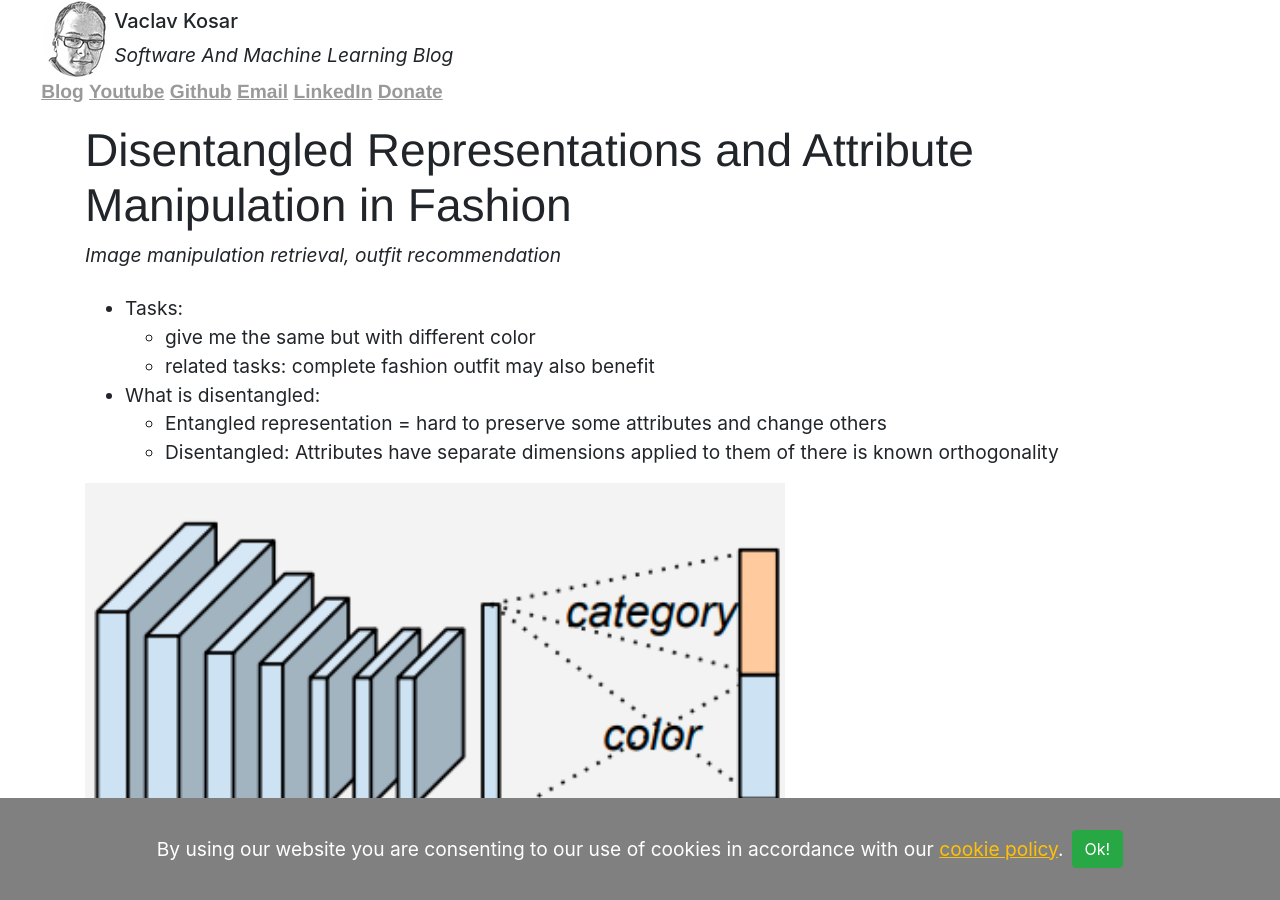
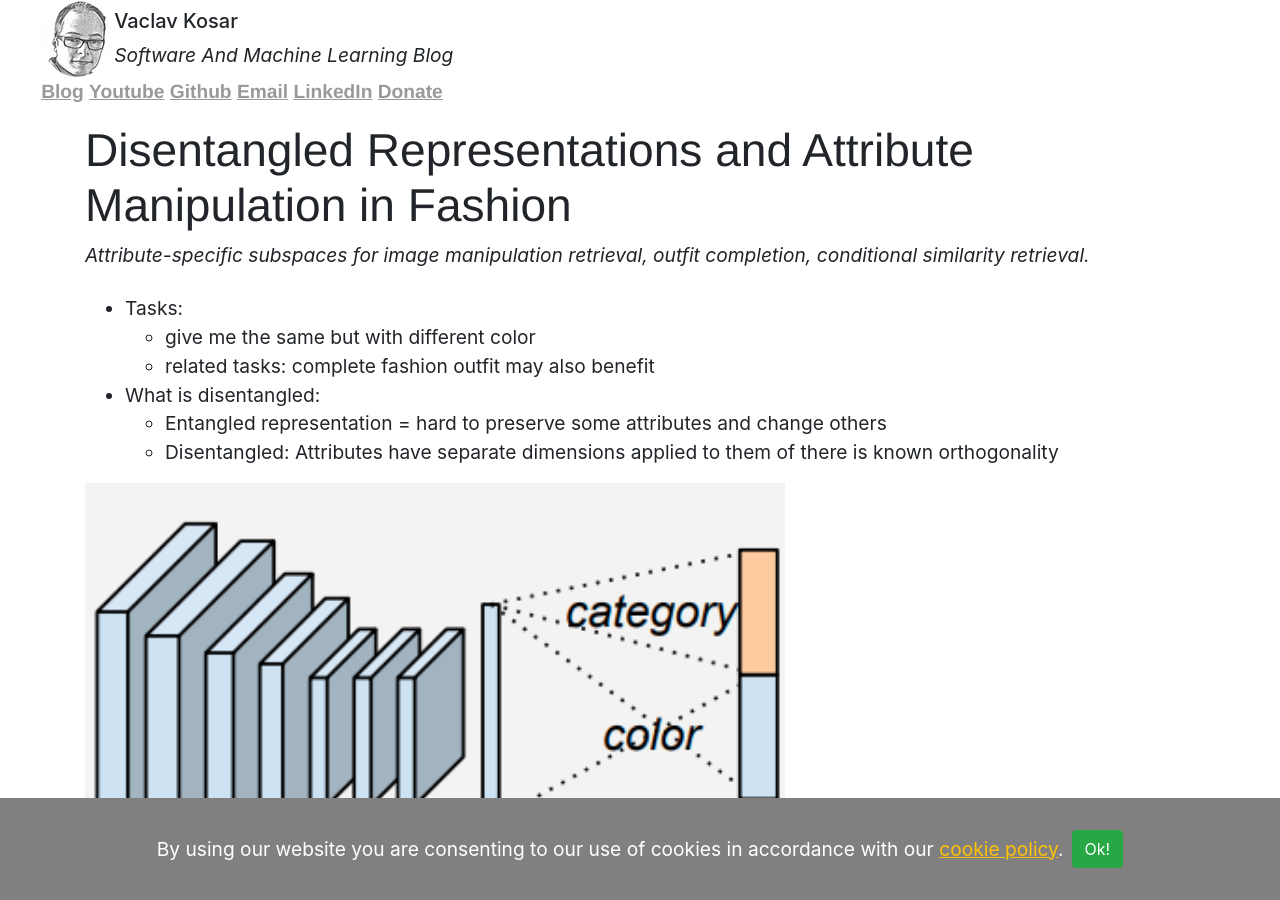
Before and after one commit to vackosar/vackosar.github.io, a Jekyll site: the page built from _posts/2021-10-25-disentagled-representations-and-attribute-manipulation-in-fashion.md, in a window 1280 px wide and 900 px high. Built offline with Jekyll 4.4.1, drawn with Linux system fonts in a browser that asks for light colours.

Commit message:
disentangle representations

```diff
--- a/_posts/2021-10-25-disentagled-representations.md
+++ b/_posts/2021-10-25-disentagled-representations-and-attribute-manipulation-in-fashion.md
@@ -3,9 +3,11 @@ layout: post
 title: "Disentangled Representations and Attribute Manipulation in Fashion"
 date: 2021-10-25
 categories: ml
-description: Image manipulation retrieval, outfit recommendation
+description: Attribute-specific subspaces for image manipulation retrieval, outfit completion, conditional similarity retrieval.
 permalink: /:categories/:title
 image: /images/disentangle-representation.png
+redirect_from:
+- /ml/disentagled-representations
 ---
 
 - Tasks:
```
